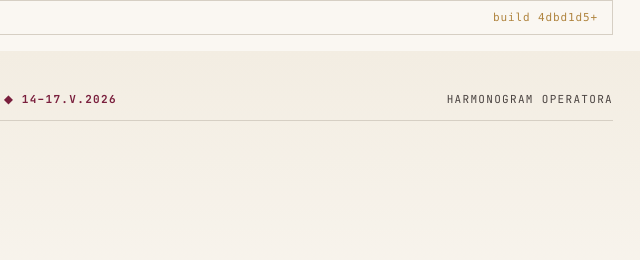
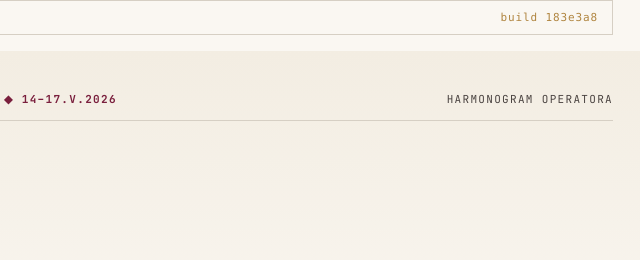
Before and after one commit to weingibbz/mpn-harmonogram, a plain HTML site: page index.html in a window 1280 px wide. Shown: the top 260 px of the page, 635-1275 px from the left. Drawn offline with Linux system fonts and the light colour scheme.

Commit message:
v1.2.0: sync build hash in version badge

```diff
--- a/index.html
+++ b/index.html
@@ -632,7 +632,7 @@ body:has(#f-required:checked) tr.has-op-none     { display: none; }
 <!-- VERSION BADGE -->
 <div style="font-family: ui-monospace, 'SF Mono', Monaco, Menlo, monospace; font-size: 11px; letter-spacing: 0.08em; color: #8a827e; background: #faf7f2; border: 1px solid #d6cfc4; padding: 8px 14px; margin-bottom: 16px; display: flex; justify-content: space-between; align-items: center; flex-wrap: wrap; gap: 8px;">
   <span><strong style="color: #7a1f3d;">v1.2.0</strong> · ostatnia aktualizacja: 12.V.2026 (uwagi Zoom In/Out 15.05)</span>
-  <span style="color: #b08540;">build 4dbd1d5+</span>
+  <span style="color: #b08540;">build 183e3a8</span>
 </div>
 
 <!-- MASTHEAD -->
```
